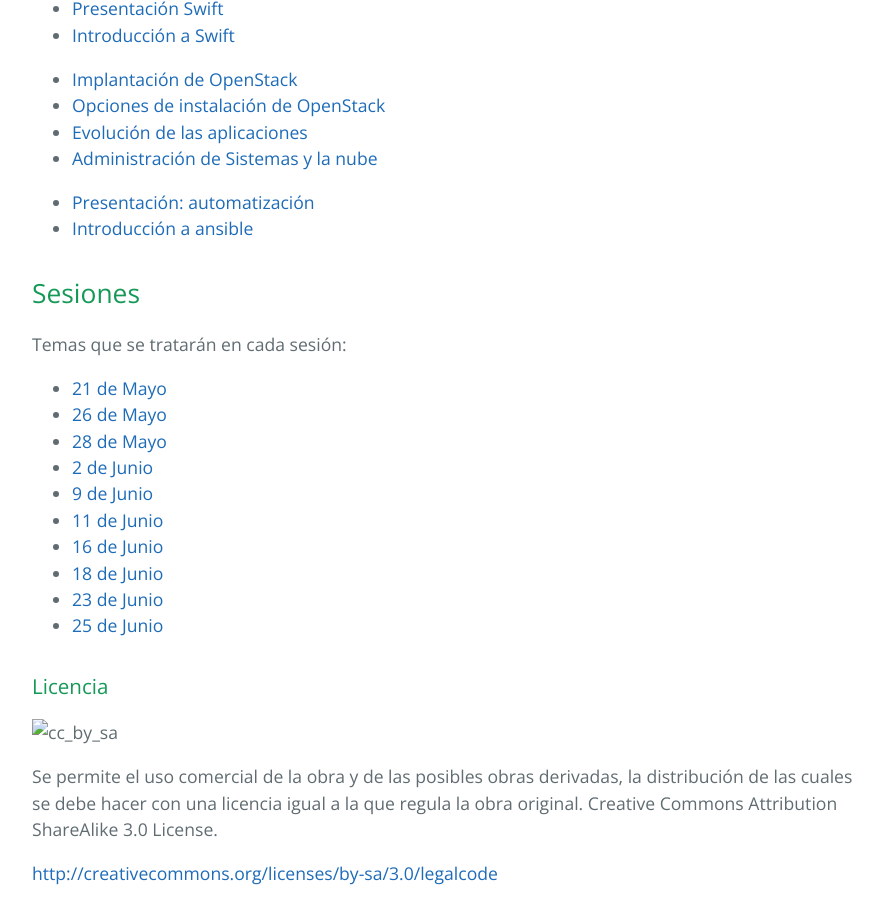
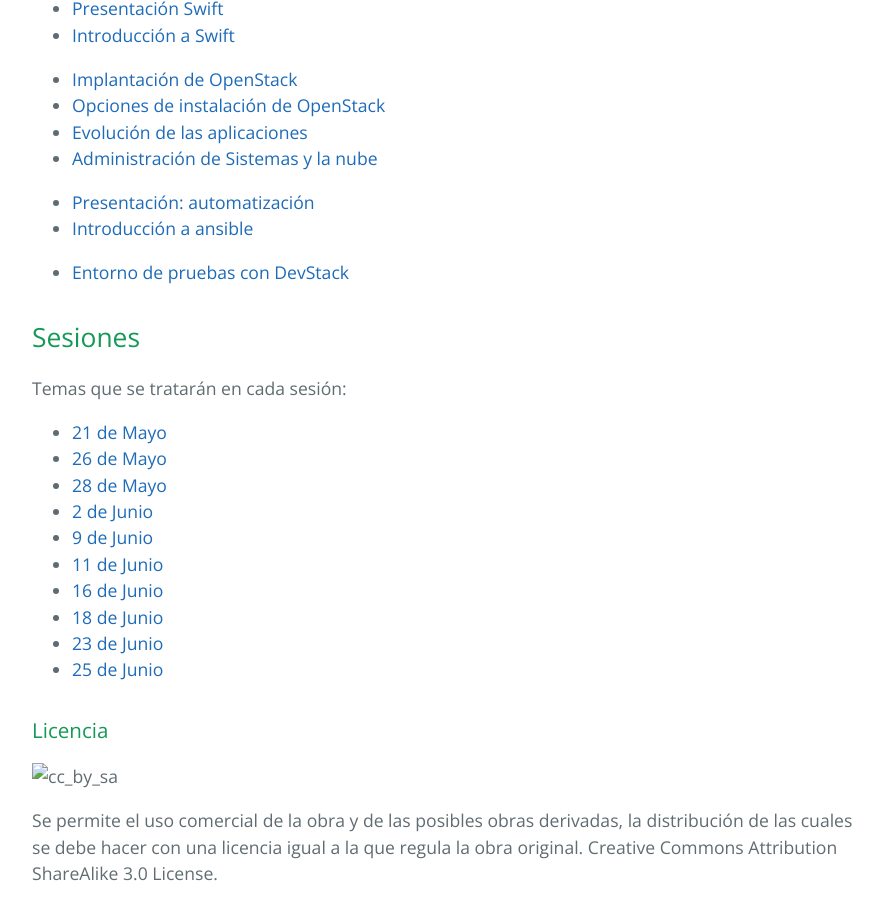
Before and after one commit to iesgn/ow1, a Jekyll site: the page built from index.md, in a window 1280 px wide and 900 px high, scrolled down 1756 px. Shown: the whole window, without its empty margins (192-1075 px from the left). Built offline with Jekyll 4.4.1, drawn with Linux system fonts in a browser that asks for light colours.

Commit message:
Añado devstack

```diff
--- a/index.md
+++ b/index.md
@@ -72,6 +72,8 @@ tittle: Curso de Cloud con OpenStack
 * [Presentación: automatización](curso/u7/automatizacion)
 * [Introducción a ansible](curso/u7/ansible)
 
+* [Entorno de pruebas con DevStack](curso/devstack/devstack)
+
 ## Sesiones
 Temas que se tratarán en cada sesión:
 
```
